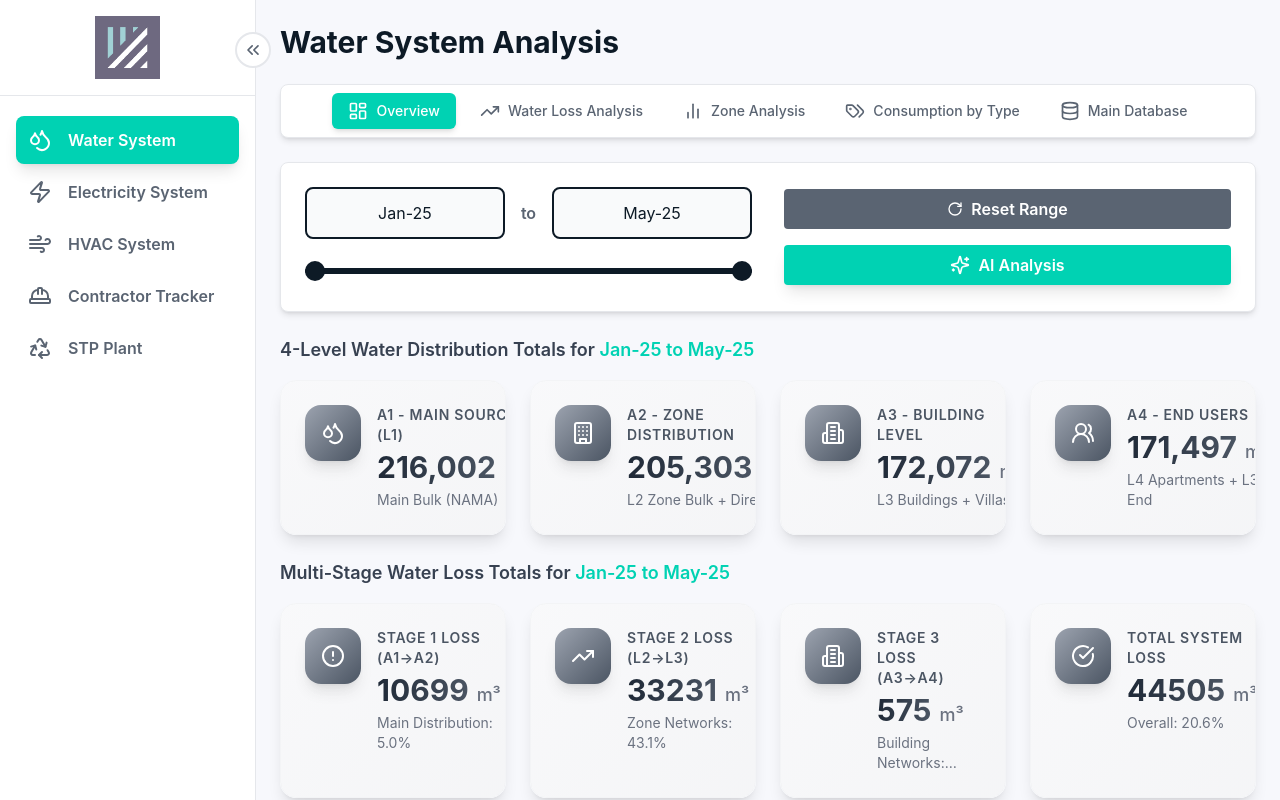
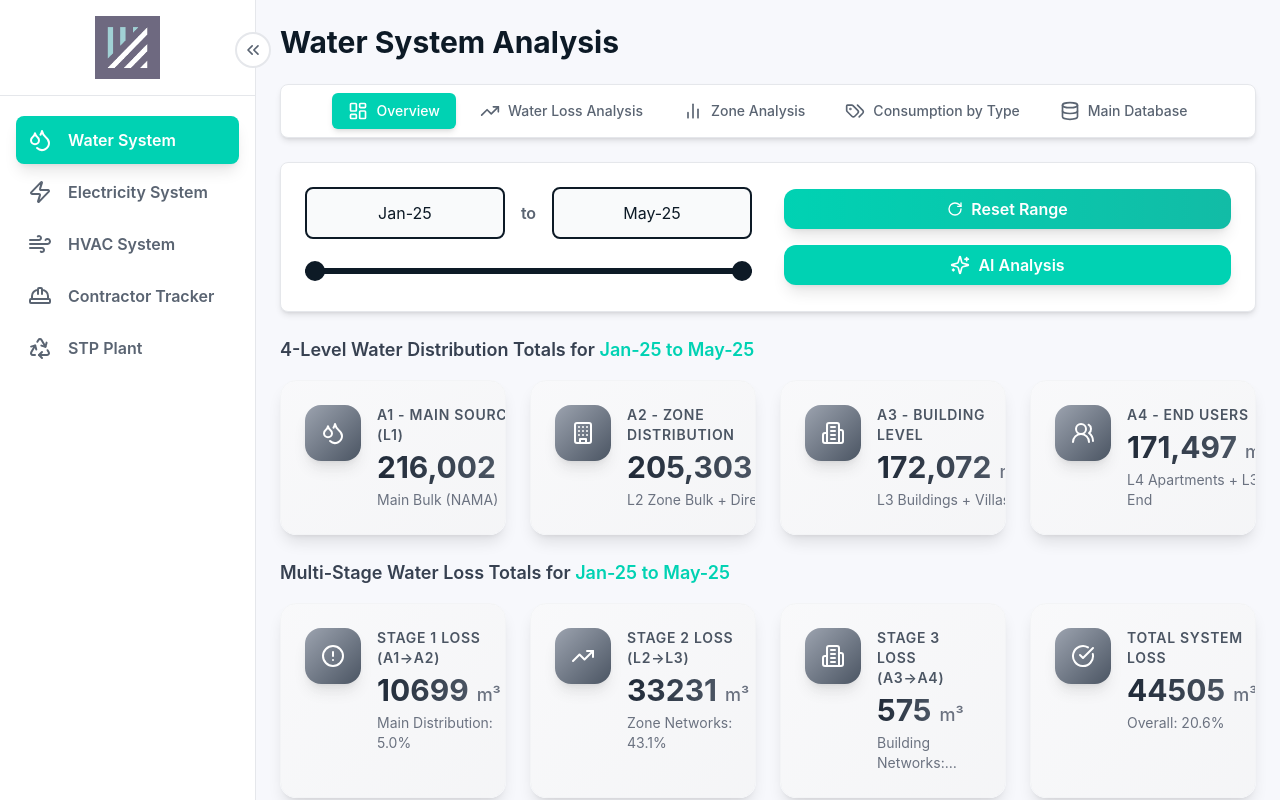
Before and after one commit to ARahim900/mbr, a React (Vite) app: page / in a window 1280 px wide. Built offline with nearby package versions, Linux system fonts and the light colour scheme; a web font is replaced by a local one.

Commit message:
Modernize Button component with variants and better styling

```diff
--- a/components/ui/Button.tsx
+++ b/components/ui/Button.tsx
@@ -2,12 +2,39 @@ import React from 'react';
 
 interface ButtonProps extends React.ButtonHTMLAttributes<HTMLButtonElement> {
   children: React.ReactNode;
+  variant?: 'primary' | 'secondary' | 'outline' | 'ghost';
+  size?: 'sm' | 'md' | 'lg';
 }
 
-const Button: React.FC<ButtonProps> = ({ children, className, ...props }) => {
+const Button: React.FC<ButtonProps> = ({
+  children,
+  className = '',
+  variant = 'primary',
+  size = 'md',
+  disabled,
+  ...props
+}) => {
+  const baseStyles = 'font-semibold rounded-xl transition-all duration-300 transform hover:scale-105 focus:outline-none focus:ring-2 focus:ring-offset-2 focus:ring-accent inline-flex items-center justify-center gap-2';
+
+  const sizeStyles = {
+    sm: 'text-sm py-1.5 px-3',
+    md: 'text-base py-2 px-4',
+    lg: 'text-lg py-3 px-6'
+  };
+
+  const variantStyles = {
+    primary: 'bg-gradient-to-r from-accent to-accent/80 text-white hover:from-accent/90 hover:to-accent/70 shadow-lg hover:shadow-xl disabled:from-gray-400 disabled:to-gray-400',
+    secondary: 'bg-gradient-to-r from-gray-600 to-gray-700 text-white hover:from-gray-700 hover:to-gray-800 shadow-lg hover:shadow-xl',
+    outline: 'border-2 border-accent text-accent hover:bg-accent hover:text-white bg-transparent',
+    ghost: 'text-gray-700 hover:bg-gray-100 hover:text-gray-900'
+  };
+
+  const disabledStyles = disabled ? 'opacity-50 cursor-not-allowed hover:scale-100' : '';
+
   return (
     <button
-      className={`font-semibold py-2 px-4 rounded focus:outline-none focus:shadow-outline ${className}`}
+      className={`${baseStyles} ${sizeStyles[size]} ${variantStyles[variant]} ${disabledStyles} ${className}`}
+      disabled={disabled}
       {...props}
     >
       {children}
```
